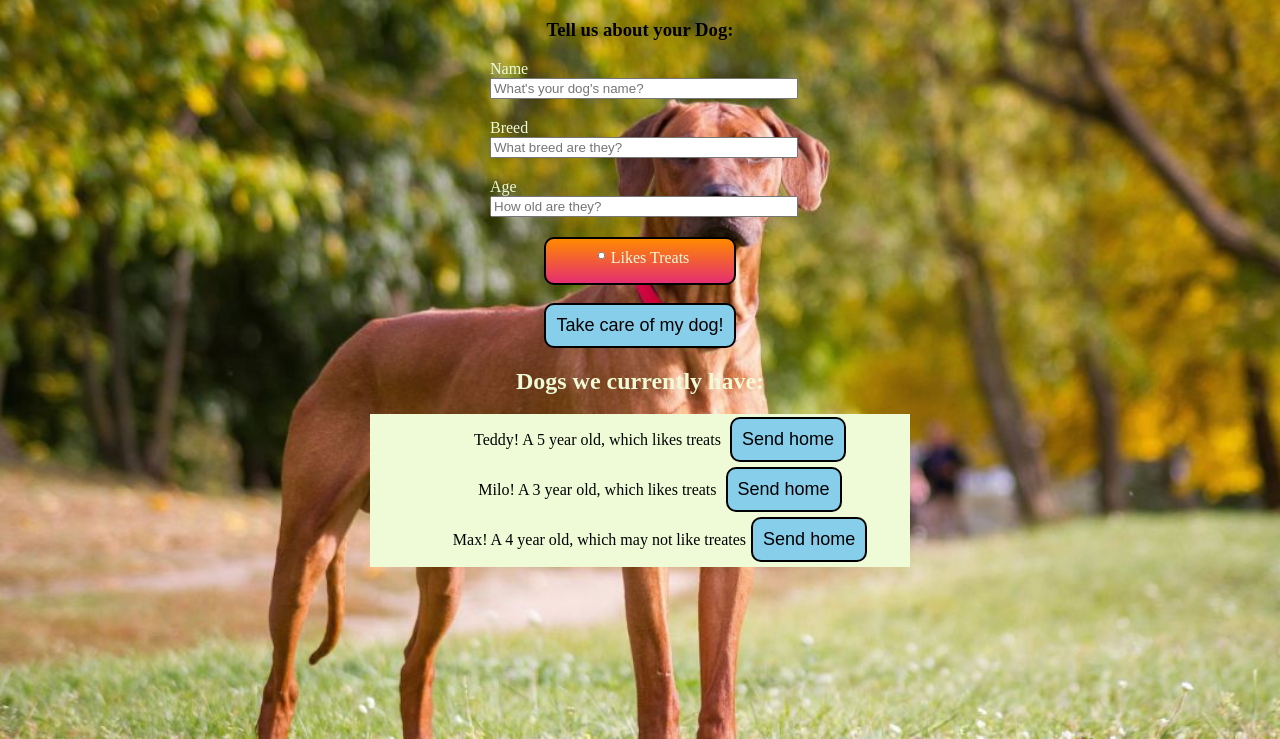
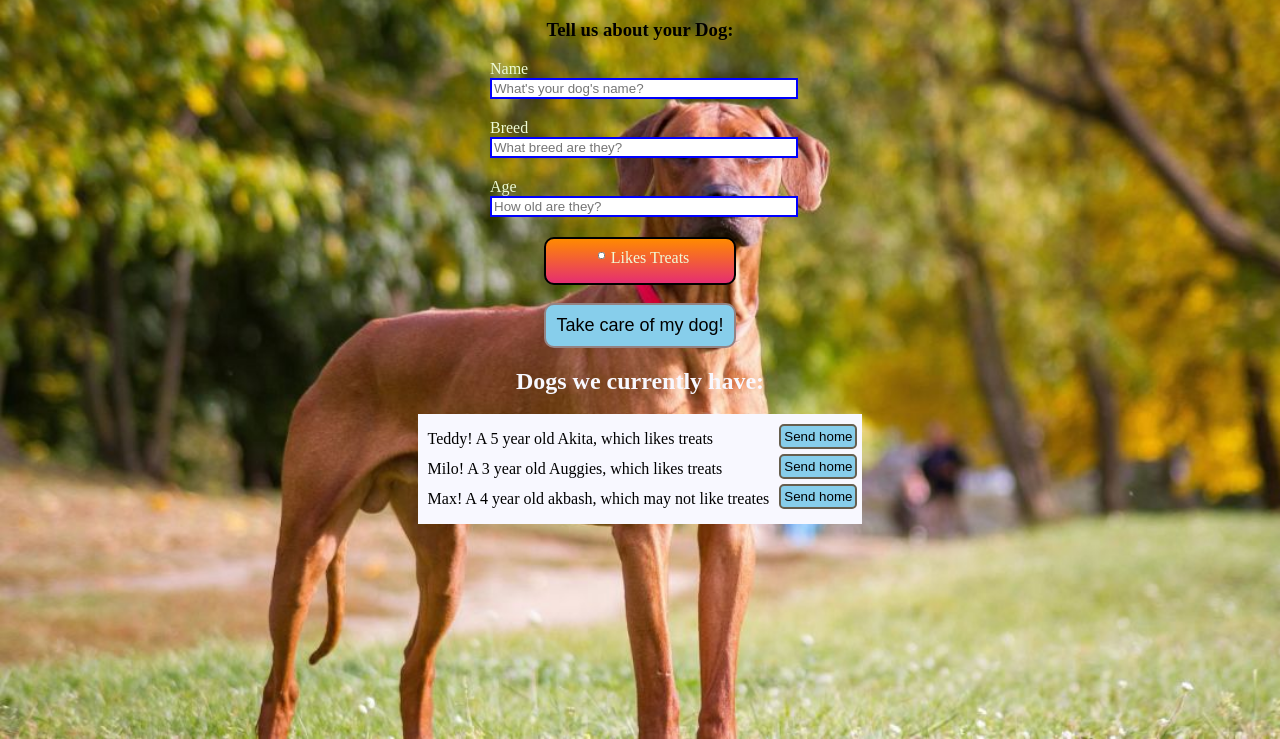
Before and after one commit to iscadeeye/Dog-day-care-app, a plain HTML site: page index.html in a window 1280 px wide. Shown: the part 61-800 px from the top of the page. Drawn offline with Linux system fonts and the light colour scheme.

Commit message:
added some more css stylings

```diff
--- a/code.js
+++ b/code.js
@@ -23,7 +23,6 @@ function onSubmitDog (event) {
   let breed = breedInput.value
   let age = ageInput.value
   let likesTreats = treatsCheckbox.checked
-  console.log(likesTreats)
 
   if (name === '' || breed === '' || age === '') {
     // If any of these text boxes are empty...
@@ -42,9 +41,9 @@ function onSubmitDog (event) {
      age,
    likesTreats
   }
+  dataModel.push(dog)
   // worked  with Michael Meacham (Facilitator). learned some cool stuff from him. really appreciated.
-  console.log(dog)
-  dataModel.push(dog)
+
 
   renderDogList()
 
@@ -88,23 +87,23 @@ function renderDogList () {
     }
 
 
+    // STEP THREE - Render the dog list from scratch. See "Step Three"
+    // instructions.
+    // If there are no dogs, then render "No Dogs!" Otherwise, render all
+    // of the dogs in your data model.
+    // Remember to copy the "Send Home" button code into your loop. This
+    // code is in the instructions.
+    //Code here.
 
     if (dataModel[index].likesTreats === true) {
-      li.innerHTML = `${dataModel[index].name}! A ${dataModel[index].age} year old, which likes treats  `
+      li.innerHTML = `${dataModel[index].name}! A ${dataModel[index].age} year old ${dataModel[index].breed}, which likes treats  `
       li.appendChild(sendHomeButton), list.append(li)
     } else {
-      li.innerHTML = `${dataModel[index].name}! A ${dataModel[index].age} year old, which may not like treates`
+      li.innerHTML = `${dataModel[index].name}! A ${dataModel[index].age} year old ${dataModel[index].breed}, which may not like treates`
       li.appendChild(sendHomeButton), list.append(li)
     }
   }
 
-  // STEP THREE - Render the dog list from scratch. See "Step Three"
-  // instructions.
-  // If there are no dogs, then render "No Dogs!" Otherwise, render all
-  // of the dogs in your data model.
-  // Remember to copy the "Send Home" button code into your loop. This
-  // code is in the instructions.
-  // YOUR CODE HERE
 }
 
 // The function below is already completed for you. It removes a given
--- a/style.css
+++ b/style.css
@@ -7,10 +7,12 @@ form > label {
 
 input {
 	margin-bottom: 20px;
+  border: 2px solid blue;
 
 }
 
 body {
+  box-sizing: border-box;
 	text-align: center;
 	background-image: url(./dog.jpg);
 	background-repeat: no-repeat;
@@ -29,13 +31,13 @@ form {
 	background:linear-gradient(#ff8a00, #e52e71);
 	padding: 4px;
 	width: 180px;
+  height: 30px;
 	padding-top: 10px;
 	display: flex;
 	justify-content: center;
 	margin-bottom: 18px;
   margin-left: auto;
   margin-right: auto;
-  height: 30px;
  border-radius: 10px;
  border:2px solid black
 }
@@ -46,32 +48,43 @@ form button {
 	font-size: large;
 	padding: 10px;
 background-color: skyblue;
-border:2px solid black;
+border: 2px solid rgb(149, 131, 131);
   border-radius: 10px;
 }
 
 ul {
+  display:flex;
+  flex-direction: column;
+  flex-wrap: wrap;
+  max-height: 800px;
 	list-style-type: none;
 	line-height: 30px;
-  background:rgb(239, 251, 214)
+  background: ghostwhite
   ;
+
   margin-left: auto;
   margin-right: auto;
-  padding-top: 3px;
-  width: 500px
+  padding: 10px;
+  width:fit-content;
+  padding-right: 5px;
+  text-align: left;
+
 }
 
 .remove-button {
-  font-size: large;
-	padding: 10px;
+display:flex;
+margin-left: 10px ;
+float: right;
+
+	 padding: 3px;
 background-color: skyblue;
-border:2px solid black;
-  border-radius: 10px;
+border: 2px solid rgb(102, 95, 79);
+  border-radius: 5px;
   margin-bottom: 5px;
-  margin-left: 5px;
+
 }
 h2{
-  color: rgb(239, 251, 214) ;
+  color: ghostwhite
 }
 label{
   color:rgb(239, 251, 214) ;
```
